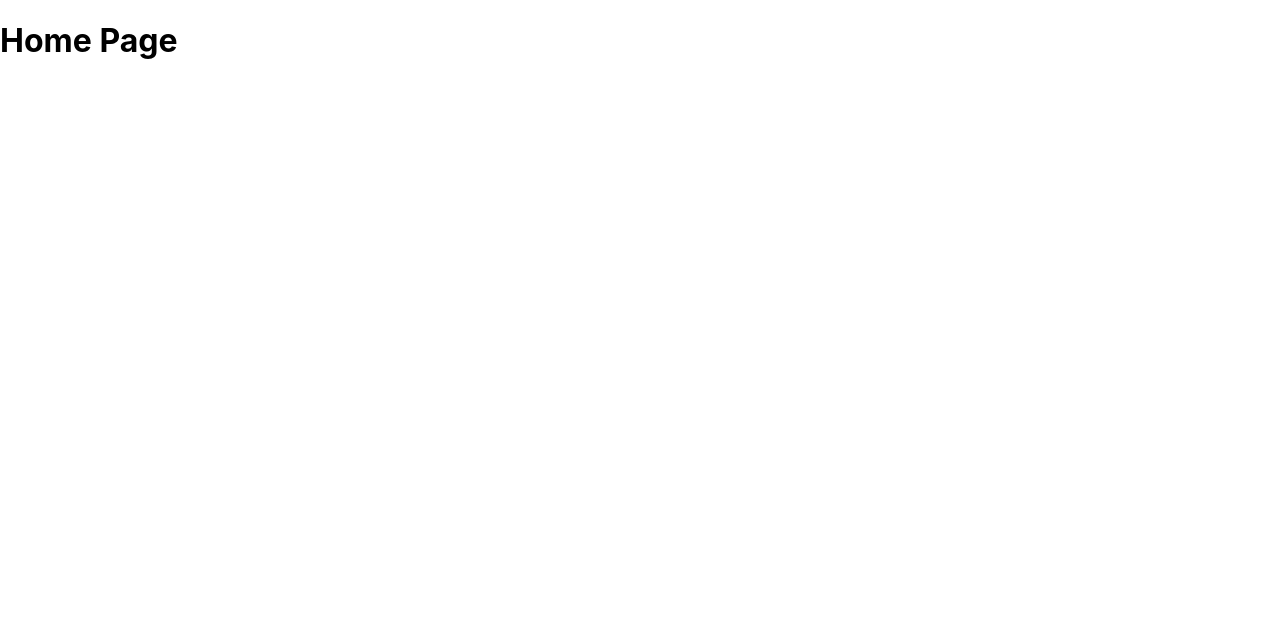
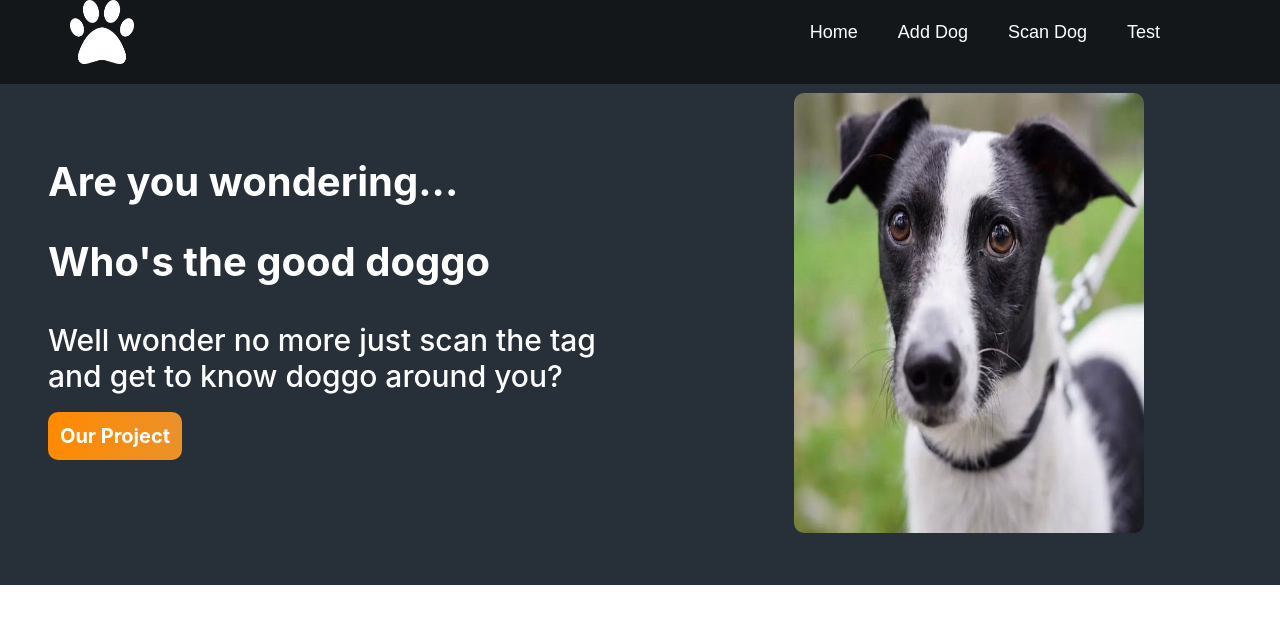
Before and after one commit to reqres404/WhosTheGoodDoggo, a React (Create React App) app in the folder client/: page / in a window 1280 px wide. Shown: the top 624 px of the page. Built offline with nearby package versions, Linux system fonts and the light colour scheme.

Commit message:
added hero section

```diff
--- a/client/src/App.css
+++ b/client/src/App.css
@@ -1,38 +1,3 @@
-.App {
-  text-align: center;
+body{
+  margin-top: -25px
 }
-
-.App-logo {
-  height: 40vmin;
-  pointer-events: none;
-}
-
-@media (prefers-reduced-motion: no-preference) {
-  .App-logo {
-    animation: App-logo-spin infinite 20s linear;
-  }
-}
-
-.App-header {
-  background-color: #282c34;
-  min-height: 100vh;
-  display: flex;
-  flex-direction: column;
-  align-items: center;
-  justify-content: center;
-  font-size: calc(10px + 2vmin);
-  color: white;
-}
-
-.App-link {
-  color: #61dafb;
-}
-
-@keyframes App-logo-spin {
-  from {
-    transform: rotate(0deg);
-  }
-  to {
-    transform: rotate(360deg);
-  }
-}
--- a/client/src/App.js
+++ b/client/src/App.js
@@ -4,10 +4,12 @@ import Home from "./Pages/Home/Home";
 import TestPage from "./Pages/TestPage/TestPage";
 import AddDog from "./Pages/AddDog/AddDog";
 import ScanDog from "./Pages/ScanDog/ScanDog";
+import Navbar from "./components/Navbar/Navbar";
 
 function App() {
     return (
         <div>
+            <Navbar/>
             <Routes>
                 <Route path="/" element={<Home />} />
                 <Route path="/adddog" element={<AddDog />} />
--- a/client/src/Pages/Home/Home.js
+++ b/client/src/Pages/Home/Home.js
@@ -1,7 +1,12 @@
+import Hero from "../../components/Hero/Hero"
 const Home =()=>{
 
     return(
-        <h1>Home Page</h1>
+        <div>
+            <section>
+            <Hero/>
+            </section>
+        </div>
     )
 }
 export default Home
--- /dev/null
+++ b/client/src/components/Hero/Hero.css
@@ -0,0 +1,48 @@
+.hero{
+    margin-top: 5px;
+    display: flex;
+    gap:1em;
+    padding: 1.5rem;
+    flex-wrap: wrap-reverse;
+    align-items: center;
+    min-height: calc(100vh-93.6px);
+    background-color: #272F39;
+    color: white;
+}
+.hero>*{
+    flex: 1 1 25em;
+}
+.hero h1{
+   font-weight: 700;
+   font-size: clamp(40px,5vw,40px);
+   line-height: 1;
+}
+.hero p{
+    font-weight: 500;
+    font-size: 30px;
+    /* padding: 1em 0; */
+}
+.hero a{
+    font-weight: 700;
+    font-size: 20px;
+    padding: 0.6em;
+    background:linear-gradient(90deg,rgb(255, 138, 0) 0%,rgb(222, 150, 69)164.26%);
+    border-radius: 10px;
+    transition: 0.5s;
+    text-decoration: none;
+    color: white;
+}
+
+.hero a:hover{
+    background-color: #084888;
+    color:white;
+    font-size: 22px;
+    border-radius: 15px;
+}
+.hero img{
+    margin-top: 60px;
+    width: 60%;
+    height: 55vh;
+    margin-left: 25%;
+    border-radius: 10px;
+}
--- /dev/null
+++ b/client/src/components/Hero/Hero.js
@@ -0,0 +1,22 @@
+import "./Hero.css"
+import dog1 from "../../assets/dog1.jpg"
+
+const Hero = () => {
+    return (
+        <div className="hero">
+            <section className="hero row container">
+                <div>
+                    <h1>Are you wondering...</h1>
+                    <h1>Who's the good doggo</h1>
+                    <p>Well wonder no more just scan the tag and get to know doggo around you?</p>
+                    <a href="#project">Our Project</a>
+                </div>
+                <div className="row">
+                    <img src={dog1} alt="heroImage"/>
+                </div>
+            </section>
+
+        </div>
+    );
+};
+export default Hero;
--- /dev/null
+++ b/client/src/components/Navbar/Navbar.css
@@ -0,0 +1,48 @@
+.navbar-container{
+    background-color: #111416dc;
+    display: flex;
+    flex-direction: row;
+    justify-content: space-between;
+    align-items: center;
+    width: 100%;
+    padding: 20px;
+    margin: 0;
+    backdrop-filter: blur(5px);
+    position: fixed;
+
+}
+.logo{
+    display: flex;
+    width: 8vh;
+    height: 8vh;
+    padding-left: 50px;
+
+}
+.nav-elements{
+
+    list-style-type: none;
+    font-size: 16px;
+    font-family: Arial, sans-serif;
+    line-height: 1.5;
+    display: flex;
+    justify-content: flex-end;
+    color: white;
+    padding-right: 120px;
+
+
+}
+
+.nav-element{
+    margin: 10px;
+    padding: 10px;
+    font-size: 18px;
+    color: white;
+    text-decoration: none;
+    border-radius: 10px;
+    transition: 0.5s ease;
+}
+.nav-element:hover{
+    background-color: #FF8A00;
+    border-radius: 10px;
+
+}
--- /dev/null
+++ b/client/src/components/Navbar/Navbar.js
@@ -0,0 +1,29 @@
+import { Outlet,Link } from "react-router-dom"
+
+import paw from "../../assets/paw.png"
+import "./Navbar.css"
+
+const Navbar = ()=>{
+    return(
+        <div className="navbar-container">
+            <img className="logo" src={paw}/>
+                <nav >
+                    <ul className="nav-elements">
+                        <li>
+                            <Link className="nav-element" to="/">Home</Link>
+                        </li>
+                        <li>
+                            <Link  className="nav-element" to="/adddog">Add Dog</Link>
+                        </li>
+                        <li>
+                            <Link  className="nav-element" to="/scandog">Scan Dog</Link>
+                        </li>
+                        <li>
+                            <Link  className="nav-element" to="/test">Test</Link>
+                        </li>
+                    </ul>
+                </nav>
+        </div>
+    )
+}
+export default Navbar
```
Also changed, not shown: client/src/assets/dog1.jpg (added), client/src/assets/paw.png (added).
